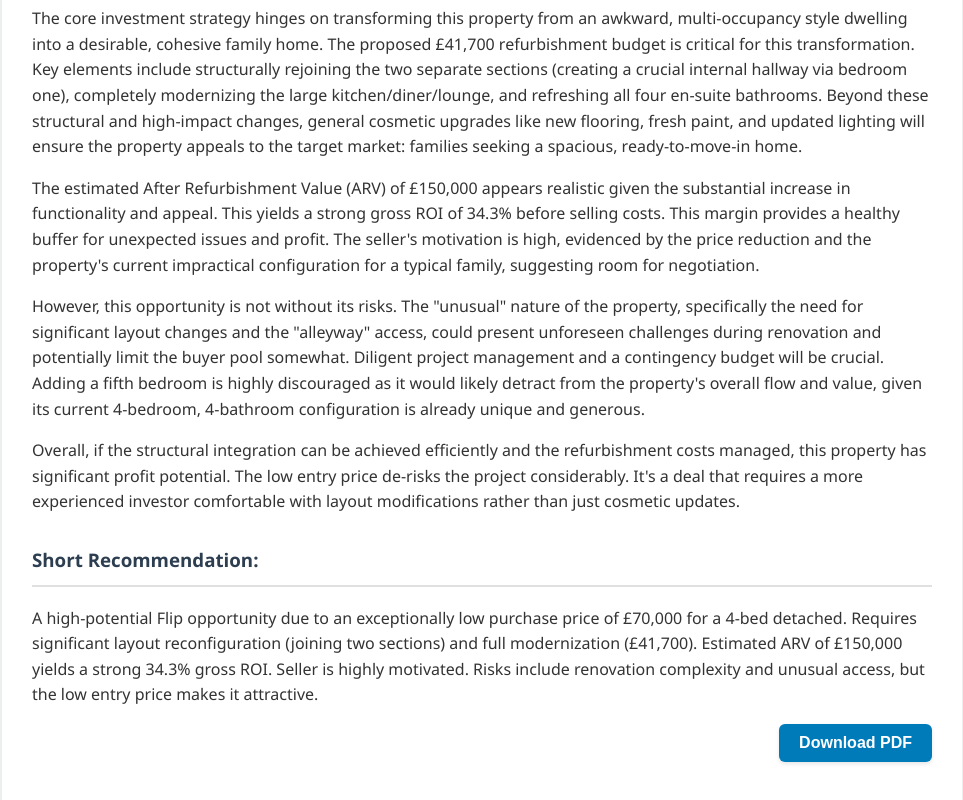
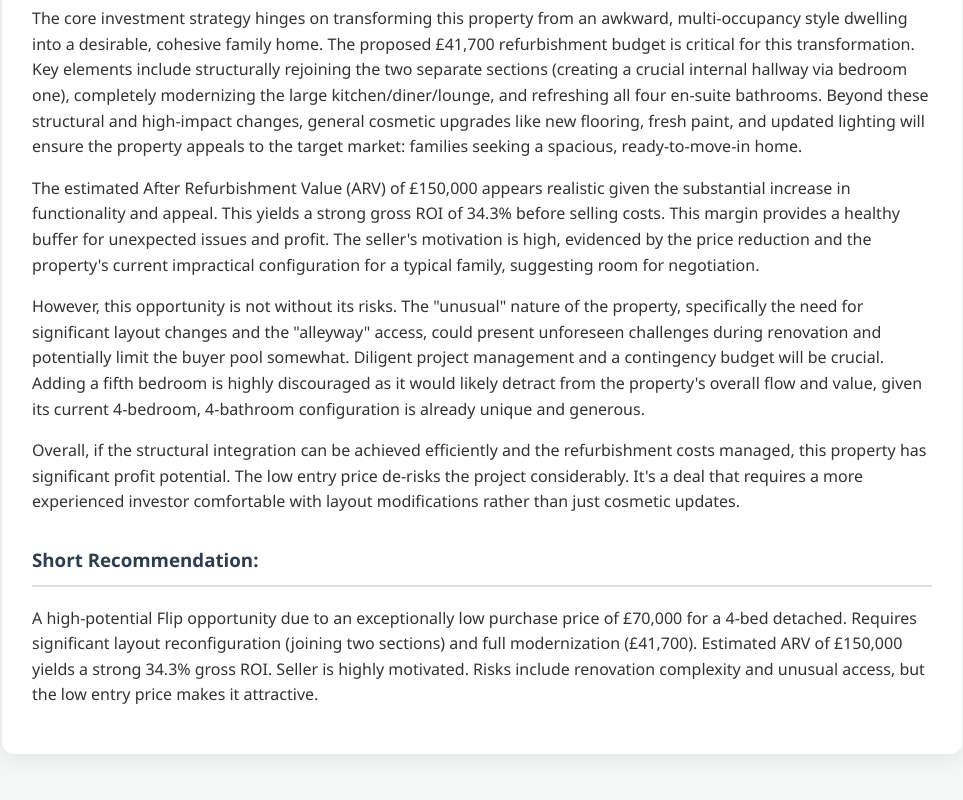
Before and after one commit to dealwizard/DealWizardPriv, a browser extension: page Prompts/DeepAnalysis Report.html in a window 1280 px wide. Shown: the part 9195-9995 px from the top of the page, without its empty margins (158-1121 px from the left). After the commit the page ends 9969 px from the top, so only its background shows below. Drawn offline with Linux system fonts and the light colour scheme.

Commit message:
Remove download button functionality from DeepAnalysis Report

```diff
--- a/Prompts/Deep Analysis.txt
+++ b/Prompts/Deep Analysis.txt
@@ -14,6 +14,7 @@ Objective: Optimize cost to maximize Flip profit.
 - Justify each proposed change or investment
 - Pay special attention to signs of damp or structural issues
 - While naming area, be very concise - use up to three words, but less is better
+- Provide information about the type of Refurbishment (low-cost, high-end, pragmatic, mid-range, or other)
 Final output: list by most important to list important of all items as refurbBreakdown and a total as overallCost
 
 ---
@@ -119,6 +120,7 @@ Task 16: Provide reasons how I can negotiate price down
 - The item on the list should be: What - Price down potential
 - Assess the probability that I can negotiate the price down
 - The value should be from 1 to 99, 99 being the high probability that I can negotiate price successfully
+- Look for dump on the images. Explicitly point out on which image you can see the dump - describe the image (kitchen, living room, small bedroom, etc...) rather than giving the number of the image or the file name of the image
 
 ---
 
--- a/Prompts/DeepAnalysis Report.html
+++ b/Prompts/DeepAnalysis Report.html
@@ -9,8 +9,6 @@
     <style>
         @media print {
 
-            .download-btn-container,
-            .download-btn,
             button.download-btn {
                 display: none !important;
             }
@@ -35,30 +33,6 @@
             text-align: center;
             margin-top: 40px;
             color: #000;
-        }
-
-        .download-btn-container {
-            display: flex;
-            justify-content: flex-end;
-            margin-bottom: 20px;
-        }
-
-        .download-btn {
-            background-color: #007bba;
-            /* primary blue */
-            color: white;
-            padding: 10px 20px;
-            font-size: 16px;
-            border: none;
-            border-radius: 6px;
-            cursor: pointer;
-            font-weight: bold;
-            box-shadow: 0 2px 4px rgba(0, 0, 0, 0.1);
-            transition: background-color 0.2s ease;
-        }
-
-        .download-btn:hover {
-            background-color: #005f99;
         }
 
         .risk-pill {
@@ -543,9 +517,6 @@
         <p> Overall, if the structural integration can be achieved efficiently and the refurbishment costs managed, this property has significant profit potential. The low entry price de-risks the project considerably. It's a deal that requires a more experienced investor comfortable with layout modifications rather than just cosmetic updates. </p>
         <h3>Short Recommendation:</h3>
         <p> A high-potential Flip opportunity due to an exceptionally low purchase price of £70,000 for a 4-bed detached. Requires significant layout reconfiguration (joining two sections) and full modernization (£41,700). Estimated ARV of £150,000 yields a strong 34.3% gross ROI. Seller is highly motivated. Risks include renovation complexity and unusual access, but the low entry price makes it attractive. </p>
-        <div class="download-btn-container">
-            <button onclick="window.print()" class="download-btn">Download PDF</button>
-        </div>
         <p class="print-only-link"> For more investment tools and analysis, visit: <a href="https://www.dealwizard.ai/">www.dealwizard.ai</a></p>
     </div>
 </body>
```
